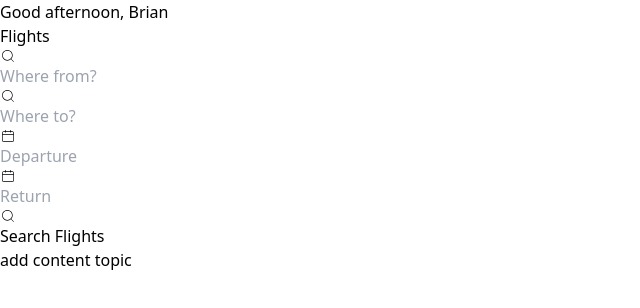
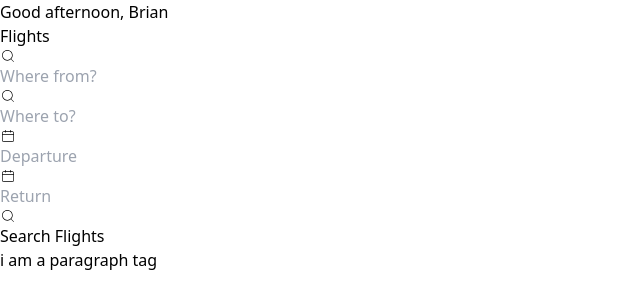
Before and after one commit to ghoshsourav99/gitTest, a React (Vite) app: page / in a window 1280 px wide. Shown: the top 308 px of the page, without its empty margins (0-640 px from the left). Built offline with nearby package versions, Linux system fonts and the light colour scheme.

Commit message:
add a paragraph

```diff
--- a/src/components/GitTest.tsx
+++ b/src/components/GitTest.tsx
@@ -2,7 +2,9 @@
 
 function GitTest() {
   return (
-    <div>add content topic</div>
+    <div>
+      <p>i am a paragraph tag</p>
+    </div>
   )
 }
 export default GitTest
```
